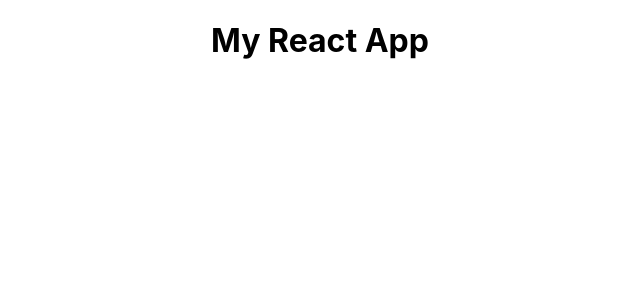
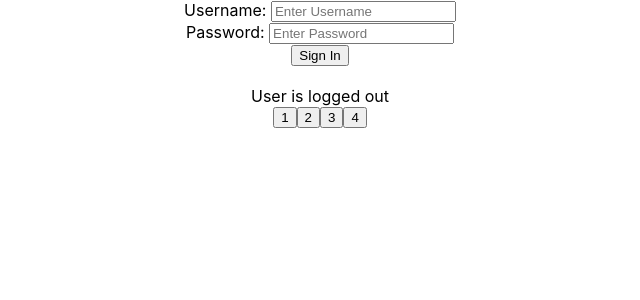
Before and after one commit to CQ-MERN-Stack/falak_instructor, a React (Create React App) app in the folder cq-cohort-one/: page / in a window 1280 px wide. Shown: the top 300 px of the page, without its empty margins (320-960 px from the left). Built offline with nearby package versions, Linux system fonts and the light colour scheme.

Commit message:
week 2 day 1 class

```diff
--- a/cq-cohort-one/src/App.css
+++ b/cq-cohort-one/src/App.css
@@ -1,9 +1,3 @@
 .App {
   text-align: center;
 }
-
-.divOne {
-  height: 100px;
-  width: 100px;
-  background-color:red;
-}
--- a/cq-cohort-one/src/App.js
+++ b/cq-cohort-one/src/App.js
@@ -1,12 +1,68 @@
-import './App.css';
-import MyComponent from "./Components/MyComponent"
+import React from 'react';
+import './app.css'
+import Login from "./Login"
 
-function App() {
-  return (
-    <div className="App">
-      <MyComponent />
-    </div>
-  );
+export default class App extends React.Component {
+  constructor(props) {
+    super(props);
+    this.state = {
+      username: "",
+      password: "",
+      isAuth: false
+    };
+  }
+  handleChange = (e) => {
+    const { name, value } = e.target;
+    this.setState({
+      [name]: value
+    })
+  }
+  handleSubmit = () => {
+    const { username, password } = this.state;
+    if (username === "admin" && password === "admin") {
+      this.setState({
+        isAuth: true
+      })
+    }
+  }
+  handleSignout = () => {
+    this.setState({
+      isAuth: false,
+      username: "",
+      password: ""
+    })
+  }
+  handleClick = (item, index) => {
+    console.log(item, index)
+  }
+  render() {
+    const { username, password, isAuth } = this.state;
+    return (
+      <div className="App">
+        Username:{" "}
+        <input type="text" name="username" value={username} onChange={this.handleChange} placeholder="Enter Username" />
+        <br />
+        Password:{" "}
+        <input type="password" name="password" value={password} onChange={this.handleChange} placeholder="Enter Password" />
+        <br />
+        {!isAuth ? (
+          <button onClick={this.handleSubmit}>Sign In</button>
+        ) : (
+          <button onClick={this.handleSignout}>Sign Out</button>
+        )}
+        <h2>{username}</h2>
+        <h2>{password}</h2>
+        <Login isAuth={isAuth} />
+        <div>
+          {[1, 2, 3, 4].map((item, index) => {
+            return (
+              <button key={item} onClick={() => this.handleClick(item, index)}>{item}{" "}</button>
+            )
+          })}
+        </div>
+      </div>
+    )
+  }
 }
 
-export default App;
+{ }
--- a/cq-cohort-one/src/Components/MyComponent.jsx
+++ /dev/null
@@ -1,11 +0,0 @@
-import React from "react";
-
-export default class MyComponent extends React.Component {
-  render() {
-    return (
-      <>
-        <h1>My React App</h1>
-      </>
-    )
-  }
-}
--- /dev/null
+++ b/cq-cohort-one/src/Login.js
@@ -0,0 +1,14 @@
+import React from 'react';
+
+class Login extends React.Component {
+  render() {
+    const { isAuth } = this.props;
+    return isAuth ? (
+      <div>User is logged in</div>
+    ) : (
+      <div>User is logged out</div>
+    )
+  }
+}
+
+export default Login
--- a/cq-cohort-one/src/index.js
+++ b/cq-cohort-one/src/index.js
@@ -6,7 +6,7 @@ import reportWebVitals from './reportWebVitals';
 
 ReactDOM.render(
   <React.StrictMode>
-    <App />
+    <App name="Sahithi" />
   </React.StrictMode>,
   document.getElementById('root')
 );
```
Also changed, not shown: cq-cohort-one/public/logo512.png (deleted), cq-cohort-one/src/assets/images/logo192.png (renamed from cq-cohort-one/public/logo192.png).
